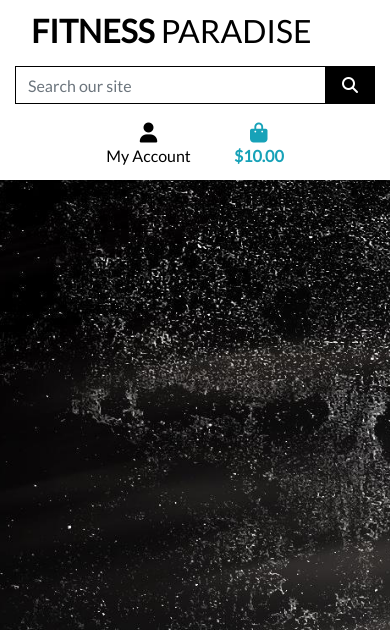
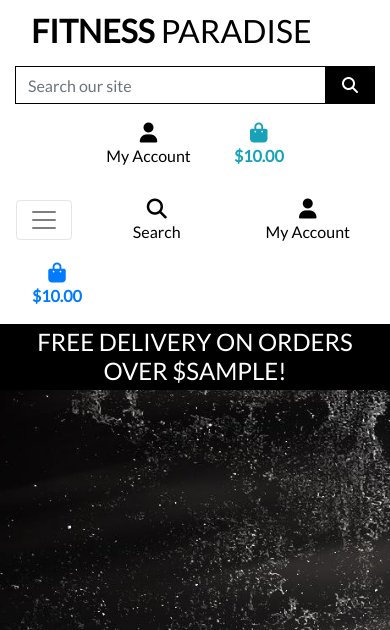
Before and after one commit to FirasH94/Full-Stack-Frameworks-with-Django-Milestone-Porject-FH, a Django app: template templates/base.html in a window 390 px wide. Shown: the top 630 px of the page. Run offline with Django 3.2, Linux system fonts and the light colour scheme; the template is opened without the code that fills it: most values are stand-ins (such as "Sample title", 1, 10 or a date in 2020); some libraries are stand-ins or nearby versions.

Commit message:
Added main Nav bar and header as well as the mobile Nav bar.

```diff
--- a/static/css/base.css
+++ b/static/css/base.css
@@ -60,6 +60,11 @@ body {
     border: 1px solid black !important;
 }
 
+.bg-black {
+
+    background: #000 !important;
+}
+
 /* -------------------------------- Media Queries */
 
 /* Slightly larger container on xl screens */
--- a/templates/base.html
+++ b/templates/base.html
@@ -98,6 +98,20 @@
                 </ul>
             </div>
         </div>
+        <div class="row bg-white">
+            <nav class="navbar navbar-expand-lg navbar-light w-100">
+                <button class="navbar-toggler" type="button" data-toggle="collapse" data-target="#main-nav" aria-controls="main-nav" aria-expanded="false" aria-label="Toggle navigation">
+                    <span class="navbar-toggler-icon"></span>
+                </button>
+                {% include 'includes/mobile-top-header.html' %}
+                {% include 'includes/main-nav.html' %}
+            </nav>
+        </div>
+         <div id="delivery-banner" class="row text-center">
+            <div class="col bg-black text-white">
+                <h4 class="logo-font my-1">Free delivery on orders over ${{ free_shipping_threshold }}!</h4>
+            </div>
+        </div>
     </header>
 
     {% if messages %}
--- /dev/null
+++ b/templates/includes/main-nav.html
@@ -0,0 +1,50 @@
+<div class="collapse navbar-collapse" id="main-nav">
+    <ul class="navbar-nav w-auto mx-auto">
+        <li class="nav-item dropdown">
+            <a class="logo-font font-weight-bold nav-link text-black mr-5" href="#" id="all-products-link" data-toggle="dropdown" aria-haspopup="true" aria-expanded="false">
+                All Products
+            </a>
+            <div class="dropdown-menu border-0" aria-labelledby="all-products-link">
+                <a href="" class="dropdown-item">By Price</a>
+                <a href="" class="dropdown-item ">By Rating</a>
+                <a href="" class="dropdown-item ">By Category</a>
+                <a href="" class="dropdown-item">All Products</a>
+            </div>
+        </li>
+
+        <li class="nav-item dropdown">
+            <a class="logo-font font-weight-bold nav-link text-black mr-5" href="#" id="clothing-link" data-toggle="dropdown" aria-haspopup="true" aria-expanded="false">
+                Protein
+            </a>
+            <div class="dropdown-menu border-0" aria-labelledby="clothing-link">
+                <a href="" class="dropdown-item">Whey Protein</a>
+                <a href="" class="dropdown-item">Weight Protein Isolate</a>
+                <a href="" class="dropdown-item">Weight Gainers</a>
+                <a href="" class="dropdown-item">Protein Bars</a>
+            </div>
+        </li>
+
+        <li class="nav-item dropdown">
+            <a class="logo-font font-weight-bold nav-link text-black mr-5" href="#" id="homeware-link" data-toggle="dropdown" aria-haspopup="true" aria-expanded="false">
+                Performance
+            </a>
+            <div class="dropdown-menu border-0" aria-labelledby="homeware-link">
+                <a href="" class="dropdown-item">Pre Workout</a>
+                <a href="" class="dropdown-item">Post Workout</a>
+                <a href="" class="dropdown-item">BCAA</a>
+                <a href="" class="dropdown-item">Creatine</a>
+            </div>
+        </li>
+
+        <li class="nav-item dropdown">
+            <a class="logo-font font-weight-bold nav-link text-black" href="#" id="specials-link" data-toggle="dropdown" aria-haspopup="true" aria-expanded="false">
+                Vitamins & Health
+            </a>
+            <div class="dropdown-menu border-0" aria-labelledby="specials-link">
+                <a href="" class="dropdown-item">Multi Vitamins</a>
+                <a href="" class="dropdown-item">Fish oil & Omegas</a>
+                <a href="" class="dropdown-item">Greens & Superfoods</a>
+            </div>
+        </li>
+    </ul>
+</div>
--- /dev/null
+++ b/templates/includes/mobile-top-header.html
@@ -0,0 +1,56 @@
+<li class="list-inline-item">
+    <a class="text-black nav-link d-block d-lg-none" href="#" id="mobile-search" data-toggle="dropdown" aria-haspopup="true" aria-expanded="false">
+        <div class="text-center">
+            <div><i class="fas fa-search fa-lg"></i></div>
+            <p class="my-0">Search</p>
+        </div>
+    </a>
+    <div class="dropdown-menu border-0 w-100 p-3 rounded-0 my-0" aria-labelledby="mobile-search">
+        <form class="form" method="GET" action="">
+            <div class="input-group w-100">
+                <input class="form-control border border-black rounded-0" type="text" name="q" placeholder="Search our site">
+                <div class="input-group-append">
+                    <button class="form-control form-control btn btn-black border border-black rounded-0" type="submit">
+                        <span class="icon">
+                            <i class="fas fa-search"></i>
+                        </span>
+                    </button>
+                </div>
+            </div>
+        </form>
+    </div>
+</li>
+<li class="list-inline-item dropdown">
+    <a class="text-black nav-link d-block d-lg-none" href="#" id="user-options" data-toggle="dropdown" aria-haspopup="true" aria-expanded="false">
+        <div class="text-center">
+            <div><i class="fas fa-user fa-lg"></i></div>
+            <p class="my-0">My Account</p>
+        </div>
+    </a>
+    <div class="dropdown-menu border-0" aria-labelledby="user-options">
+        {% if request.user.is_authenticated %}
+            {% if request.user.is_superuser %}
+                <a href="{% url 'account_logout' %}" class="dropdown-item">Product Management</a>
+            {% endif %}
+            <a href="{% url 'profile' %}" class="dropdown-item">My Profile</a>
+            <a href="{% url 'account_logout' %}" class="dropdown-item">Logout</a>
+        {% else %}
+            <a href="{% url 'account_signup' %}" class="dropdown-item">Register</a>
+            <a href="{% url 'account_login' %}" class="dropdown-item">Login</a>
+        {% endif %}
+    </div>
+</li>
+<li class="list-inline-item">
+    <a class="{% if grand_total %}text-primary font-weight-bold{% else %}text-black{% endif %} nav-link d-block d-lg-none" href="">
+        <div class="text-center">
+            <div><i class="fas fa-shopping-bag fa-lg"></i></div>
+            <p class="my-0">
+                {% if grand_total %}
+                    ${{ grand_total|floatformat:2 }}
+                {% else %}
+                    $0.00
+                {% endif %}
+            </p>
+        </div>
+    </a>
+</li>
```
